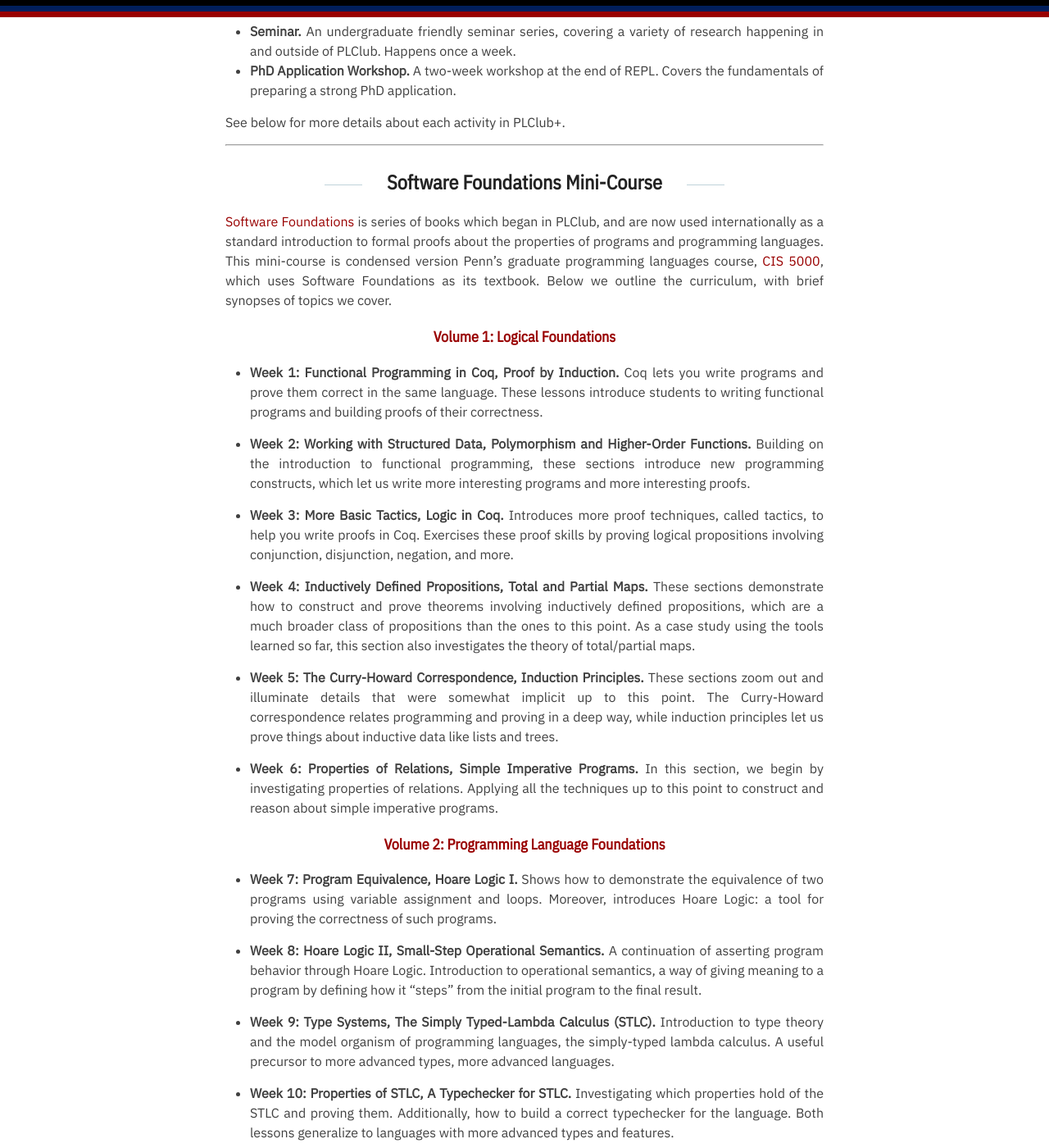
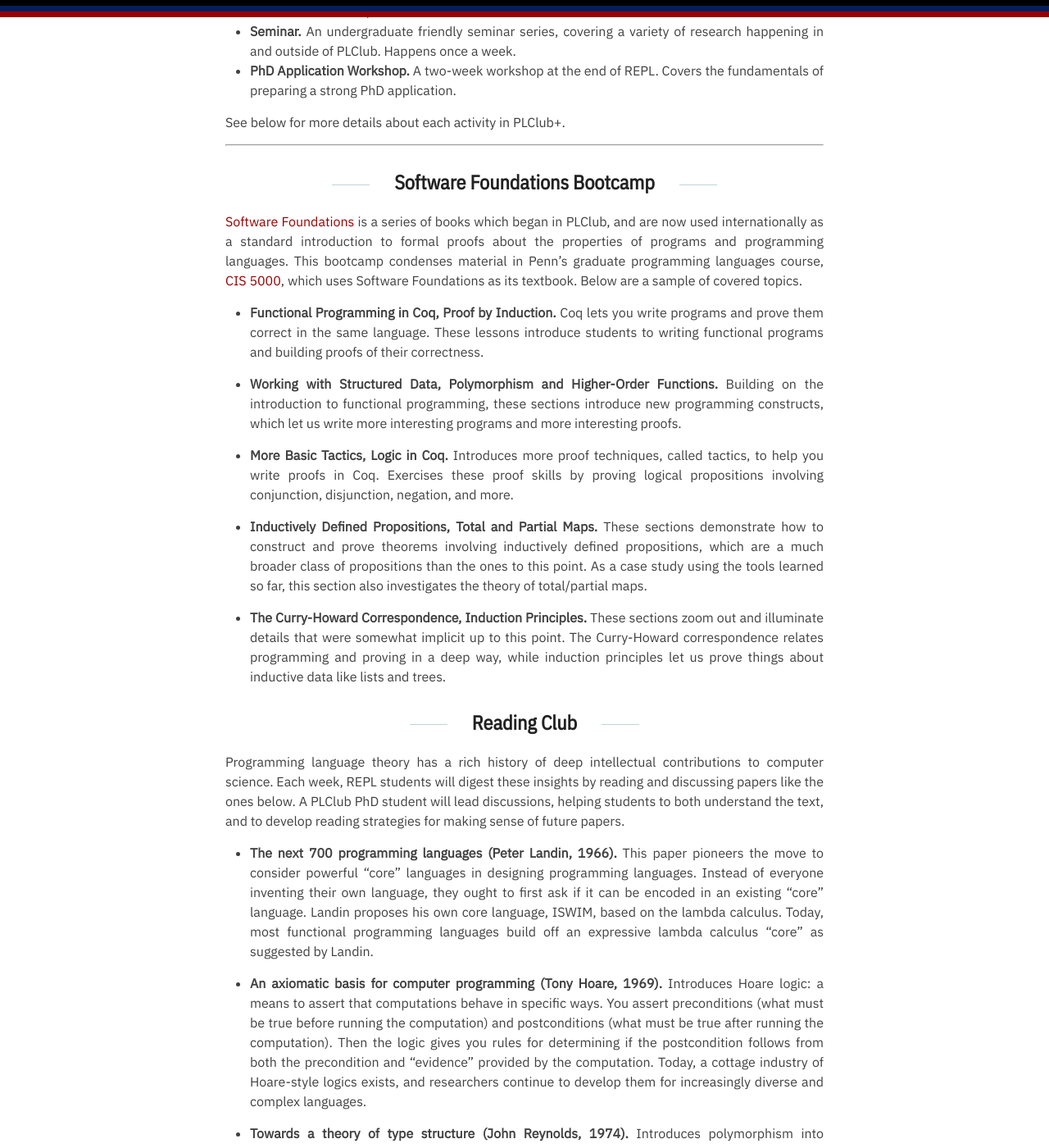
Before and after one commit to penn-repl/apply, a Jekyll site: the page built from _pages/plclub+.md, in a window 1280 px wide and 1400 px high, scrolled down 930 px. Shown: the whole window at 82% size. Built offline with Jekyll 4.4.1, drawn with Linux system fonts in a browser that asks for light colours; some of the changed text lies outside the part shown.

Commit message:
Update plclub+.md

```diff
--- a/_pages/plclub+.md
+++ b/_pages/plclub+.md
@@ -8,9 +8,9 @@ permalink: /plclub+/
 
 ## PLClub+
 In addition to their research, REPL students will participate in PLClub+, an undergraduate-level supplement to the usual weekly PLClub seminar. PLClub+ consists of 5 activities:
-- **Software Foundations Mini-Course.** One-week bootcamp based on [CIS 5000](https://www.seas.upenn.edu/~cis5000/current/index.html), covers the basics of using the Coq proof assistant. Taught by a PLClub PhD student every day for the first week of the program.
-- **Types and Programming Languages.**
-- **Reading Club.** Covers classic papers in programming languages. Led by a PLClub PhD student once a week.
+- **Software Foundations Bootcamp.** Based on [CIS 5000](https://www.seas.upenn.edu/~cis5000/current/index.html), covers the basics of using the Coq proof assistant. Taught every day for the first week of the program.
+- **Types and Programming Languages.**  An introduction to type theory and programming languages. Taught once a week beginning the second week.
+- **Reading Club.** Covers classic papers in programming languages. Discussions moderated by a PLClub PhD student, once a week.
 - **Seminar.** An undergraduate friendly seminar series, covering a variety of research happening in and outside of PLClub. Happens once a week.
 - **PhD Application Workshop.** A two-week workshop at the end of REPL. Covers the fundamentals of preparing a strong PhD application.
 
@@ -18,48 +18,32 @@ See below for more details about each activity in PLClub+.
 
 ---
 
-## Software Foundations Mini-Course
+## Software Foundations Bootcamp
 
-[Software Foundations](https://softwarefoundations.cis.upenn.edu) is series of
+[Software Foundations](https://softwarefoundations.cis.upenn.edu) is a series of
 books which began in PLClub, and are now used internationally as a standard
 introduction to formal proofs about the properties of programs and programming
-languages.  This mini-course is condensed version Penn's graduate programming
+languages.  This bootcamp condenses material in Penn's graduate programming
 languages course, [CIS 5000](https://www.seas.upenn.edu/~cis5000/current/index.html),
-which uses Software Foundations as its textbook. Below we outline the curriculum, with brief
-synopses of topics we cover.
+which uses Software Foundations as its textbook. Below are a sample of covered topics.
 
-#### <a href="https://softwarefoundations.cis.upenn.edu/lf-current/index.html">Volume 1: Logical Foundations</a>
+- **Functional Programming in Coq, Proof by Induction.** Coq lets you write programs and prove them correct in the same language. These lessons introduce students to writing functional programs and building proofs of their correctness.
 
-- **Week 1: Functional Programming in Coq, Proof by Induction.** Coq lets you write programs and prove them correct in the same language. These lessons introduce students to writing functional programs and building proofs of their correctness.
+- **Working with Structured Data, Polymorphism and Higher-Order Functions.** Building on the introduction to functional programming, these sections introduce new programming constructs, which let us write more interesting programs and more interesting proofs.
 
-- **Week 2: Working with Structured Data, Polymorphism and Higher-Order Functions.** Building on the introduction to functional programming, these sections introduce new programming constructs, which let us write more interesting programs and more interesting proofs.
+- **More Basic Tactics, Logic in Coq.** Introduces more proof techniques, called tactics, to help you write proofs in Coq. Exercises these proof skills by proving logical propositions involving conjunction, disjunction, negation, and more.
 
-- **Week 3: More Basic Tactics, Logic in Coq.** Introduces more proof techniques, called tactics, to help you write proofs in Coq. Exercises these proof skills by proving logical propositions involving conjunction, disjunction, negation, and more.
-
-- **Week 4: Inductively Defined Propositions, Total and Partial Maps.** These sections demonstrate how to construct and prove theorems involving inductively defined propositions, which are a much broader class of propositions than the ones to this point.
+- **Inductively Defined Propositions, Total and Partial Maps.** These sections demonstrate how to construct and prove theorems involving inductively defined propositions, which are a much broader class of propositions than the ones to this point.
 As a case study using the tools learned so far, this section also investigates the theory of total/partial maps.
 
-- **Week 5: The Curry-Howard Correspondence, Induction Principles.** These sections zoom out and illuminate details that were somewhat
+- **The Curry-Howard Correspondence, Induction Principles.** These sections zoom out and illuminate details that were somewhat
 implicit up to this point. The Curry-Howard correspondence relates programming and proving in a deep way, while induction principles let us
 prove things about inductive data like lists and trees.
-
-- **Week 6: Properties of Relations, Simple Imperative Programs.** In this section, we begin by investigating properties of relations.
-Applying all the techniques up to this point to construct and reason about simple imperative programs.
-
-#### <a href="https://softwarefoundations.cis.upenn.edu/plf-current/index.html">Volume 2: Programming Language Foundations</a>
-
-- **Week 7: Program Equivalence, Hoare Logic I.** Shows how to demonstrate the equivalence of two programs using variable assignment and loops. Moreover, introduces Hoare Logic: a tool for proving the correctness of such programs.
-
-- **Week 8: Hoare Logic II, Small-Step Operational Semantics.** A continuation of asserting program behavior through Hoare Logic. Introduction to operational semantics, a way of giving meaning to a program by defining how it "steps" from the initial program to the final result.
-
-- **Week 9: Type Systems, The Simply Typed-Lambda Calculus (STLC).** Introduction to type theory and the model organism of programming languages, the simply-typed lambda calculus. A useful precursor to more advanced types, more advanced languages.
-
-- **Week 10: Properties of STLC, A Typechecker for STLC.** Investigating which properties hold of the STLC and proving them. Additionally, how to build a correct typechecker for the language. Both lessons generalize to languages with more advanced types and features.
 
 
 ## Reading Club
 
-Programming languages a rich history of deep intellectual contributions to
+Programming language theory has a rich history of deep intellectual contributions to
 computer science. Each week, REPL students will digest these insights by reading
 and discussing papers like the ones below.  A PLClub PhD student will lead
 discussions, helping students to both understand the text, and to develop
```
